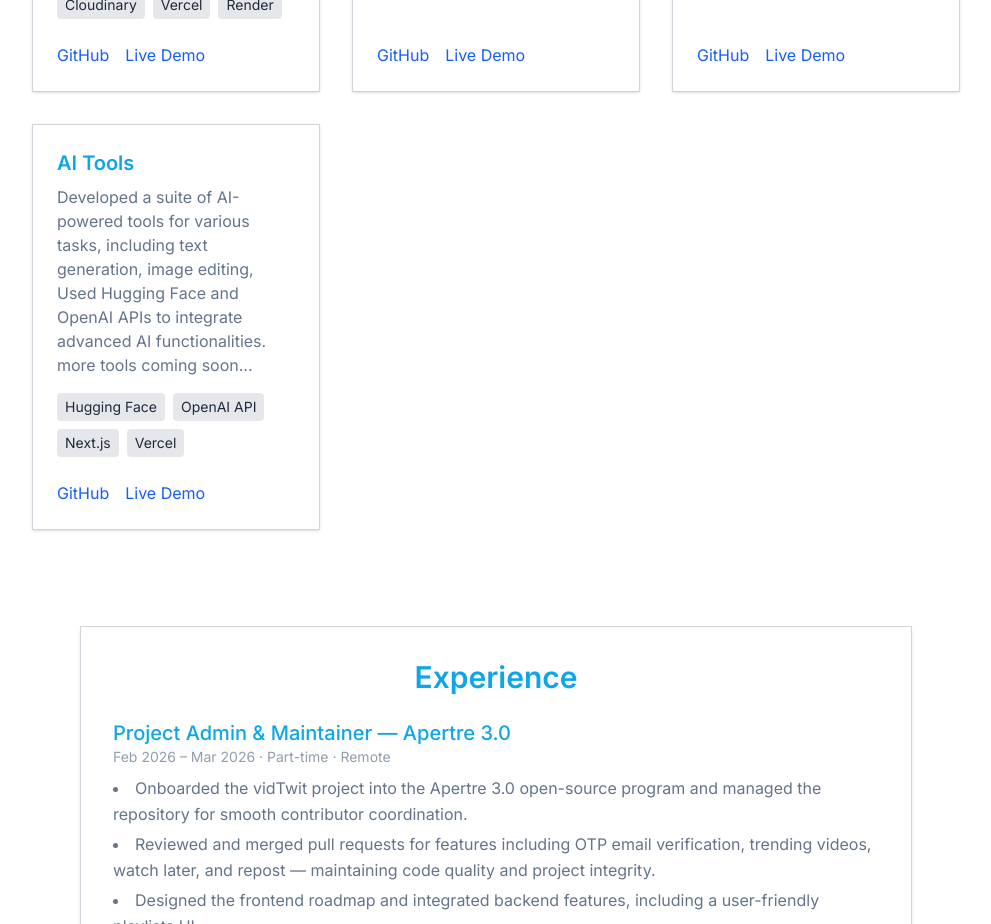
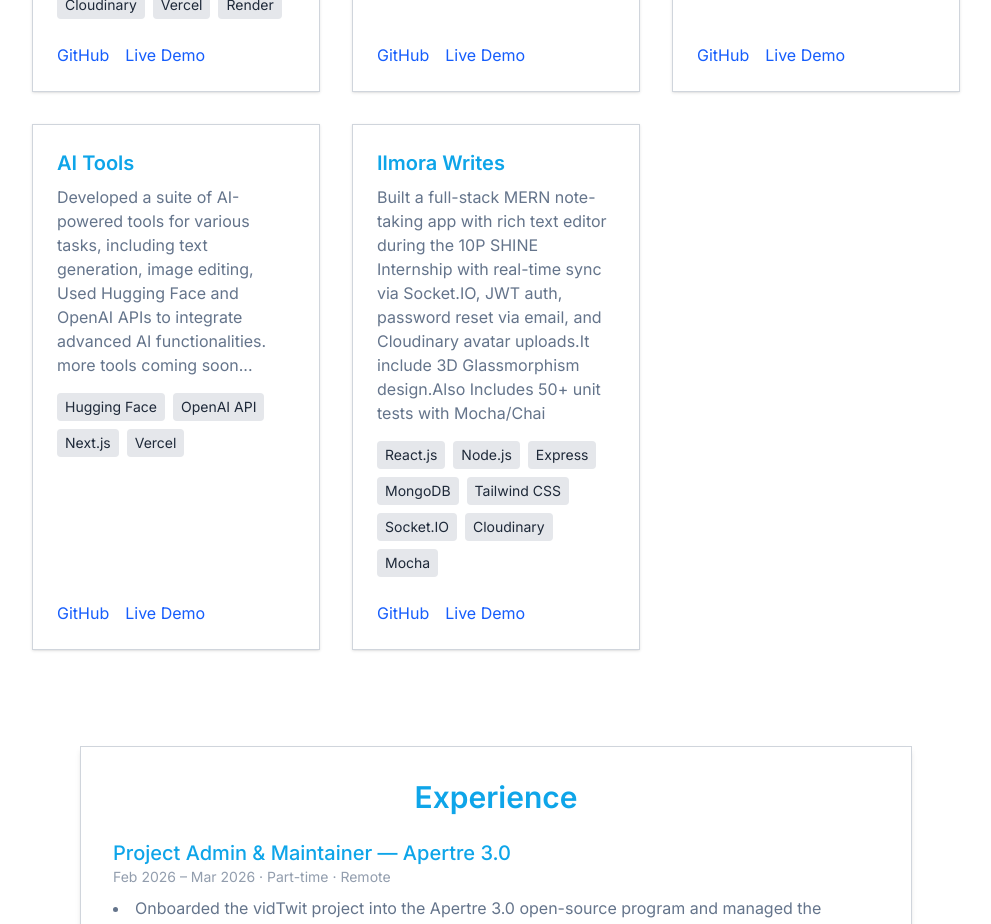
Before and after one commit to Sohaibkundi2/portfolio1, a Next.js app: page / in a window 1280 px wide. Shown: the part 2840-3764 px from the top of the page, without its empty margins (144-1135 px from the left). Built offline with nearby package versions, Linux system fonts and the light colour scheme.

Commit message:
feat: add new project "Ilmora Writes" with detailed description and technologies used

```diff
--- a/components/Projects.tsx
+++ b/components/Projects.tsx
@@ -27,6 +27,12 @@ const projects = [
     github: "https://github.com/Sohaibkundi2/SkAI",
     live: "https://sk-ai-one.vercel.app",
   },
+  {
+  title: "Ilmora Writes",
+  description: "Built a full-stack MERN note-taking app with rich text editor during the 10P SHINE Internship with real-time sync via Socket.IO, JWT auth, password reset via email, and Cloudinary avatar uploads.It include 3D Glassmorphism design.Also Includes 50+ unit tests with Mocha/Chai ",
+  tech: ["React.js", "Node.js", "Express", "MongoDB", "Tailwind CSS", "Socket.IO", "Cloudinary", "Mocha",],
+  github: "https://github.com/Sohaibkundi2/sohaib-mern-10pshine",
+},
 ];
 
 export default function Projects() {
```
